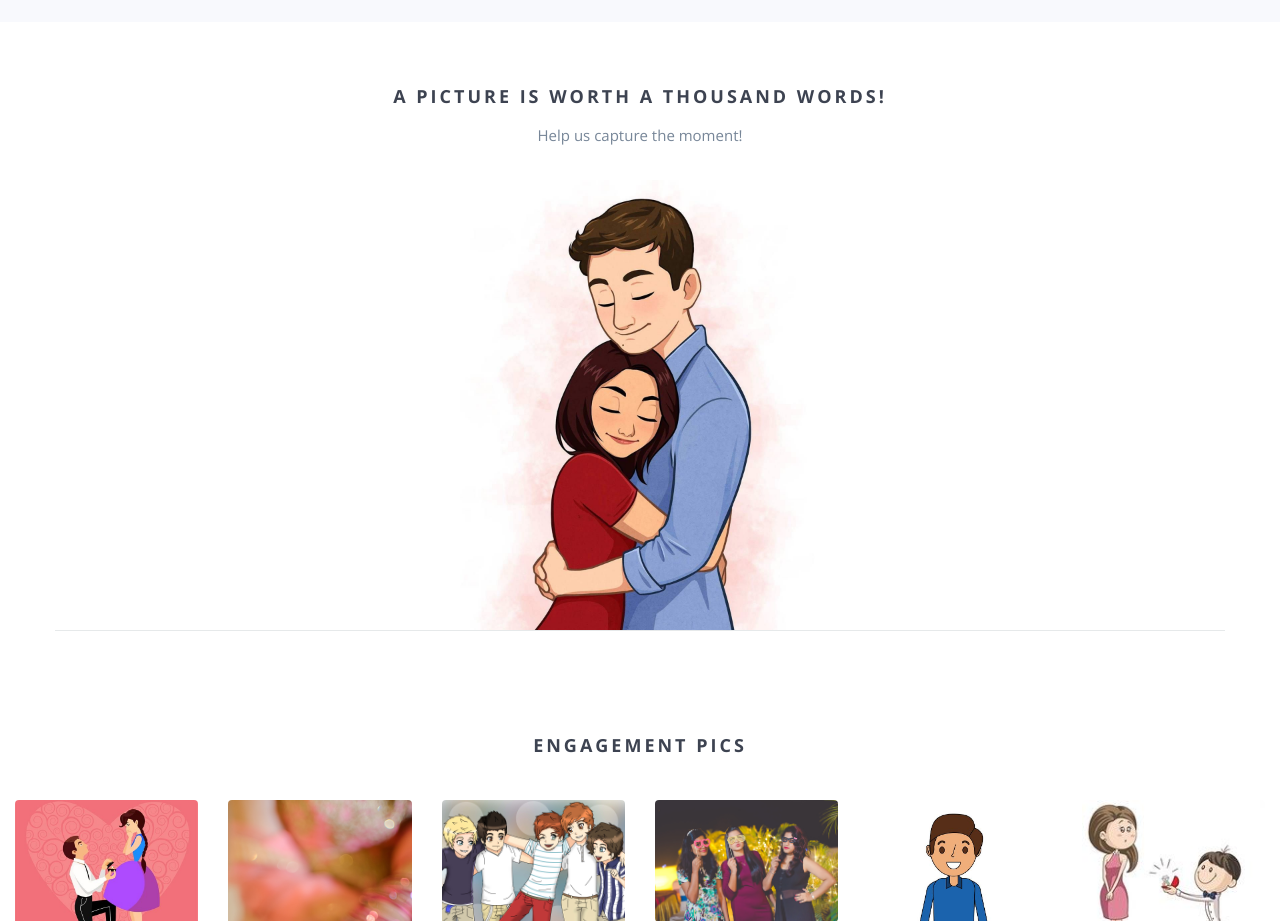
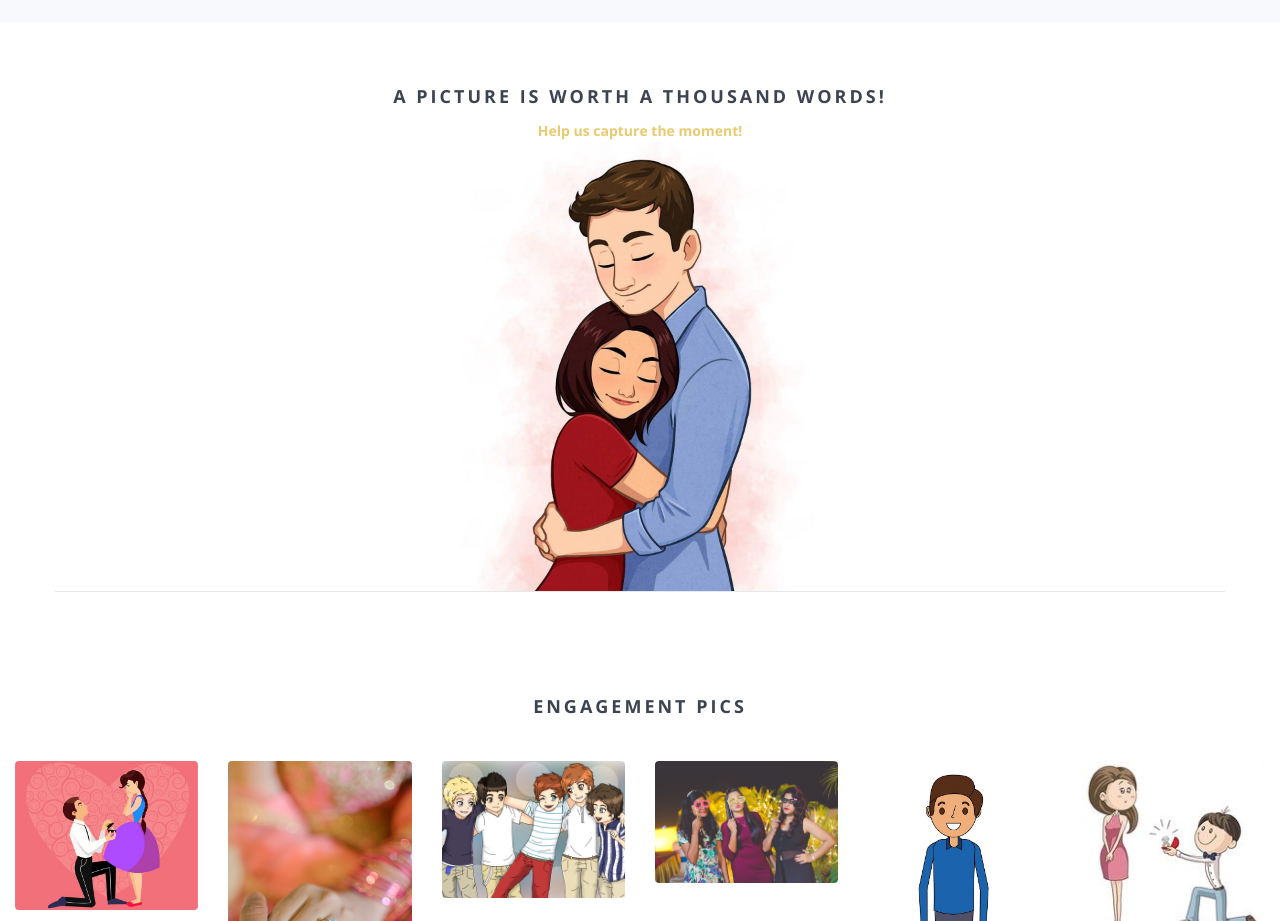
Before and after one commit to spsaswat/Wedding-Companion-1, a website: page (public)/template__/index.html in a window 1280 px wide. Shown: the part 2320-3241 px from the top of the page. Drawn offline with nearby package versions, Linux system fonts and the light colour scheme; some packages are replaced by stand-ins of ours; a script that the page names is missing; files whose address does not match are found by name.

Commit message:
add pictures....

```diff
--- a/(public)/template__/index.html
+++ b/(public)/template__/index.html
@@ -235,12 +235,12 @@
         <div class="row">
             <div class="col-md-12 text-center">
                 <h3>A picture is worth a thousand words!</h3>
-                <p>Help us capture the moment!</p>
+                <a href="https://forms.gle/zAHS4m3TqonwuLPN8"><b>Help us capture the moment!</b></a>
             </div>
         </div>
         <div class="row section-border wp7">
             <div class="col-md-4 col-md-offset-4">
-                <img src="img/iphone_instagram.jpg">
+               <a href="https://forms.gle/zAHS4m3TqonwuLPN8"> <img src="img/iphone_instagram.jpg"> </a>
             </div>
         </div>
     </div>
```
